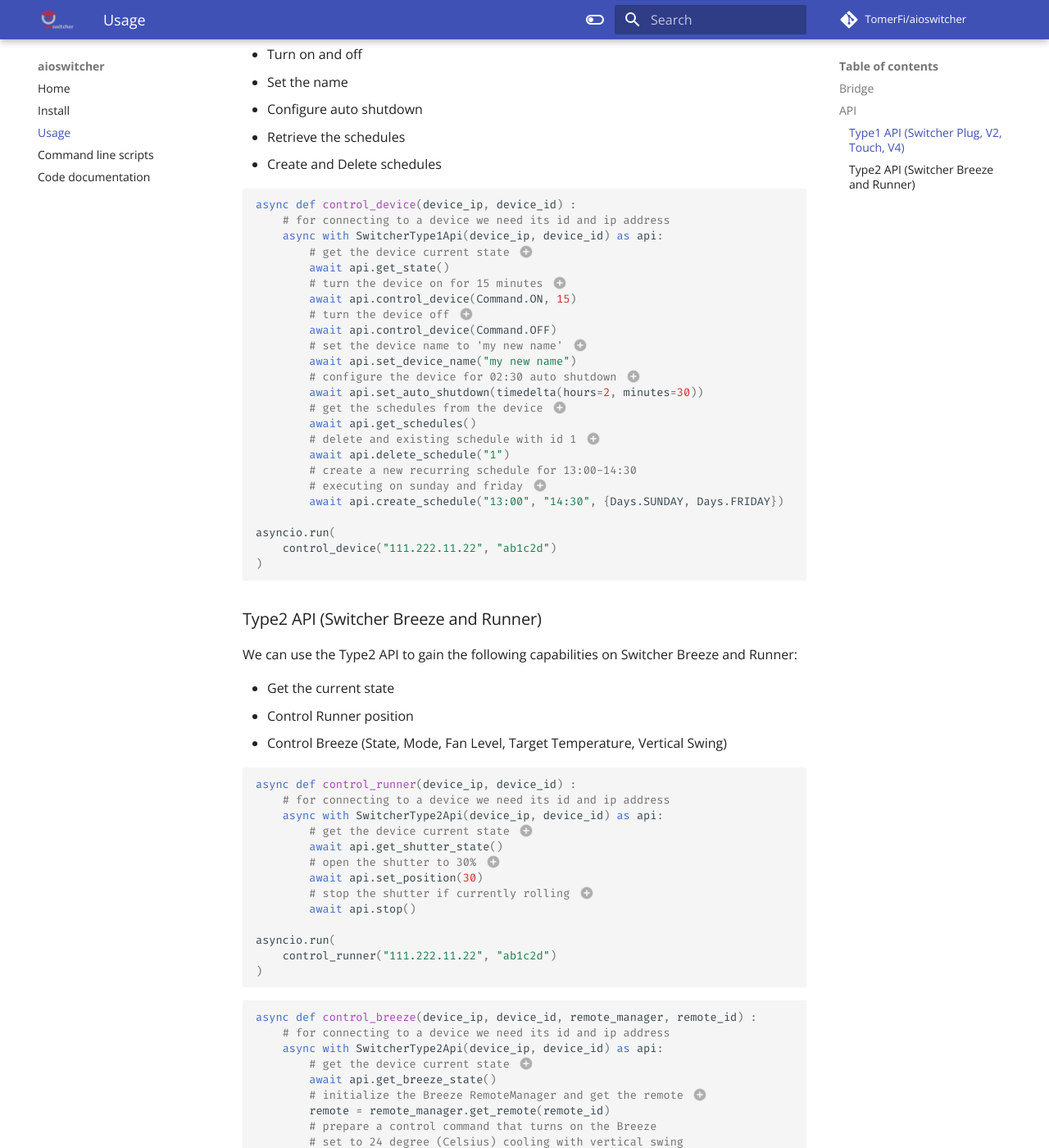
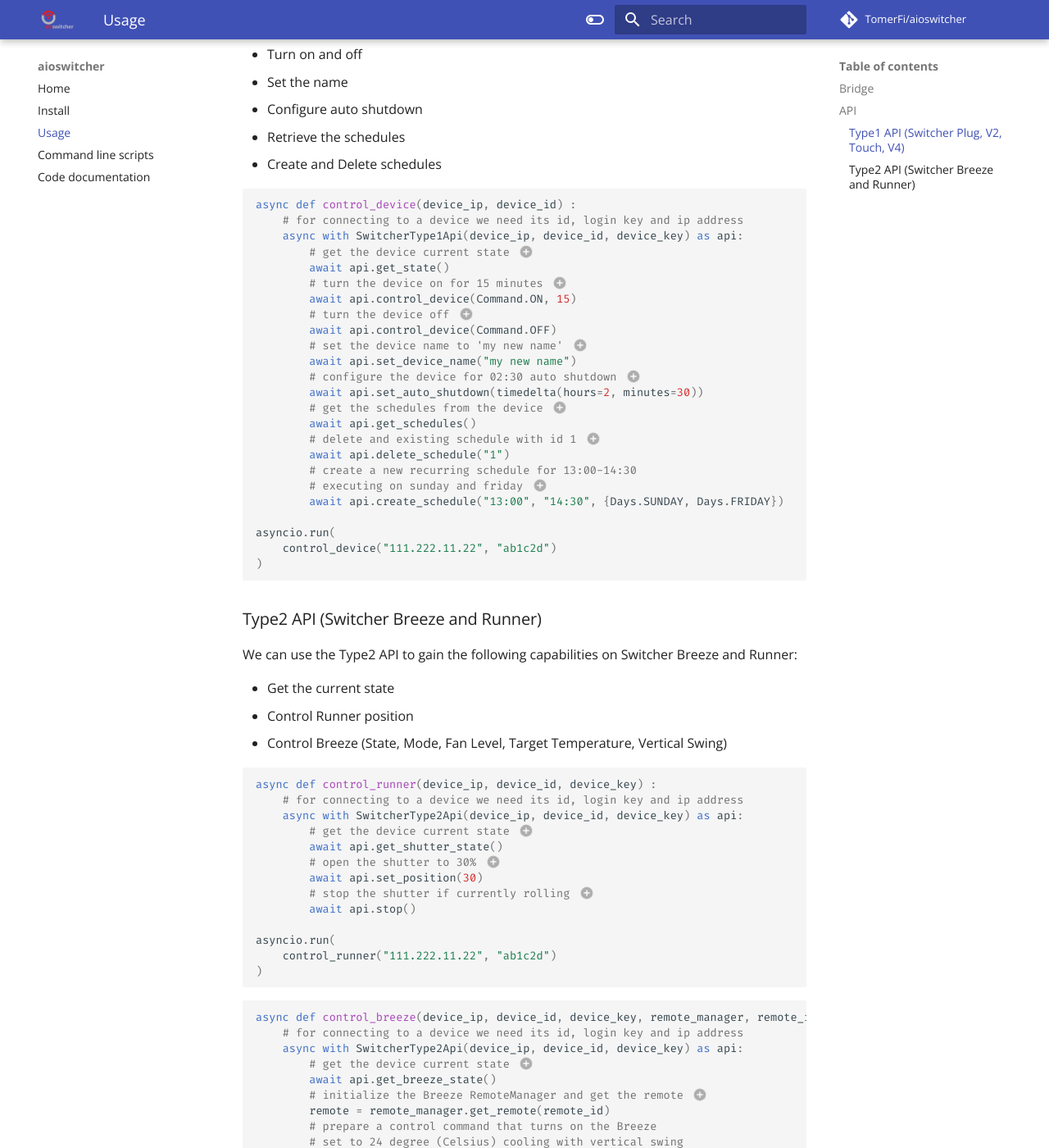
Before and after one commit to TomerFi/aioswitcher, an MkDocs documentation site: the page built from docs/usage.md, in a window 1280 px wide and 1400 px high, scrolled down 733 px. Shown: the whole window at 82% size. Built offline with MkDocs 1.6.1 and Material for MkDocs 9.7.7, drawn with Linux system fonts in a browser that asks for light colours; comment, search, counter and statistics services are not loaded.

Commit message:
fix: small missing part for device_key (#726)

````diff
--- a/docs/usage.md
+++ b/docs/usage.md
@@ -41,8 +41,8 @@
 
 ```python
 async def control_device(device_ip, device_id) :
-    # for connecting to a device we need its id and ip address
-    async with SwitcherType1Api(device_ip, device_id) as api:
+    # for connecting to a device we need its id, login key and ip address
+    async with SwitcherType1Api(device_ip, device_id, device_key) as api:
         # get the device current state (1)
         await api.get_state()
         # turn the device on for 15 minutes (2)
@@ -84,9 +84,9 @@
 - Control Breeze (State, Mode, Fan Level, Target Temperature, Vertical Swing)
 
 ```python
-async def control_runner(device_ip, device_id) :
-    # for connecting to a device we need its id and ip address
-    async with SwitcherType2Api(device_ip, device_id) as api:
+async def control_runner(device_ip, device_id, device_key) :
+    # for connecting to a device we need its id, login key and ip address
+    async with SwitcherType2Api(device_ip, device_id, device_key) as api:
         # get the device current state (1)
         await api.get_shutter_state()
         # open the shutter to 30% (2)
@@ -104,9 +104,9 @@
 3. [SwitcherShutterStateResponse](./codedocs.md#src.aioswitcher.api.messages.SwitcherShutterStateResponse)
 
 ```python
-async def control_breeze(device_ip, device_id, remote_manager, remote_id) :
-    # for connecting to a device we need its id and ip address
-    async with SwitcherType2Api(device_ip, device_id) as api:
+async def control_breeze(device_ip, device_id, device_key, remote_manager, remote_id) :
+    # for connecting to a device we need its id, login key and ip address
+    async with SwitcherType2Api(device_ip, device_id, device_key) as api:
         # get the device current state (1)
         await api.get_breeze_state()
         # initialize the Breeze RemoteManager and get the remote (2)
````
Also changed, not shown: README.md (+12 -12 lines), 2 other files.
